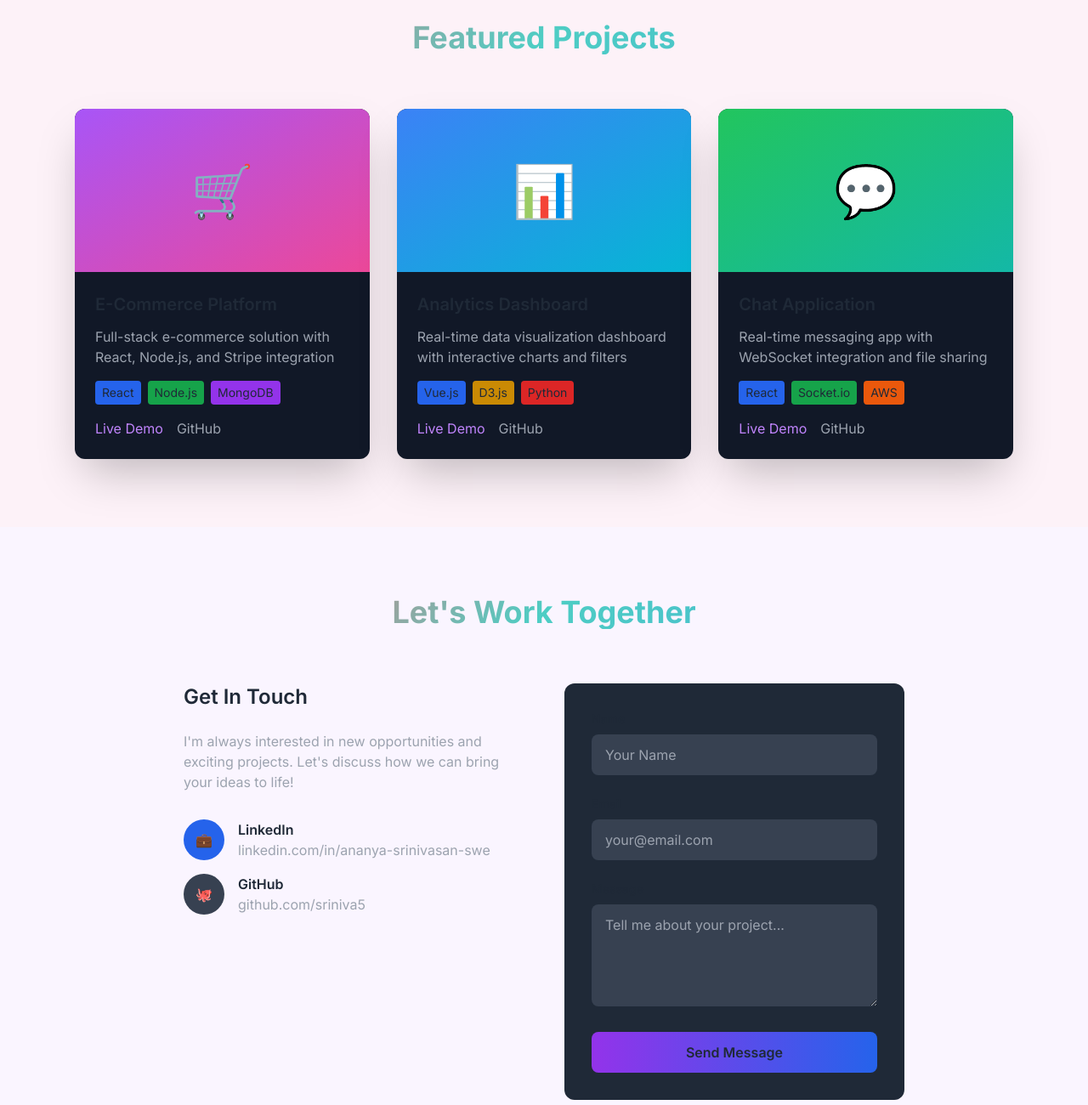
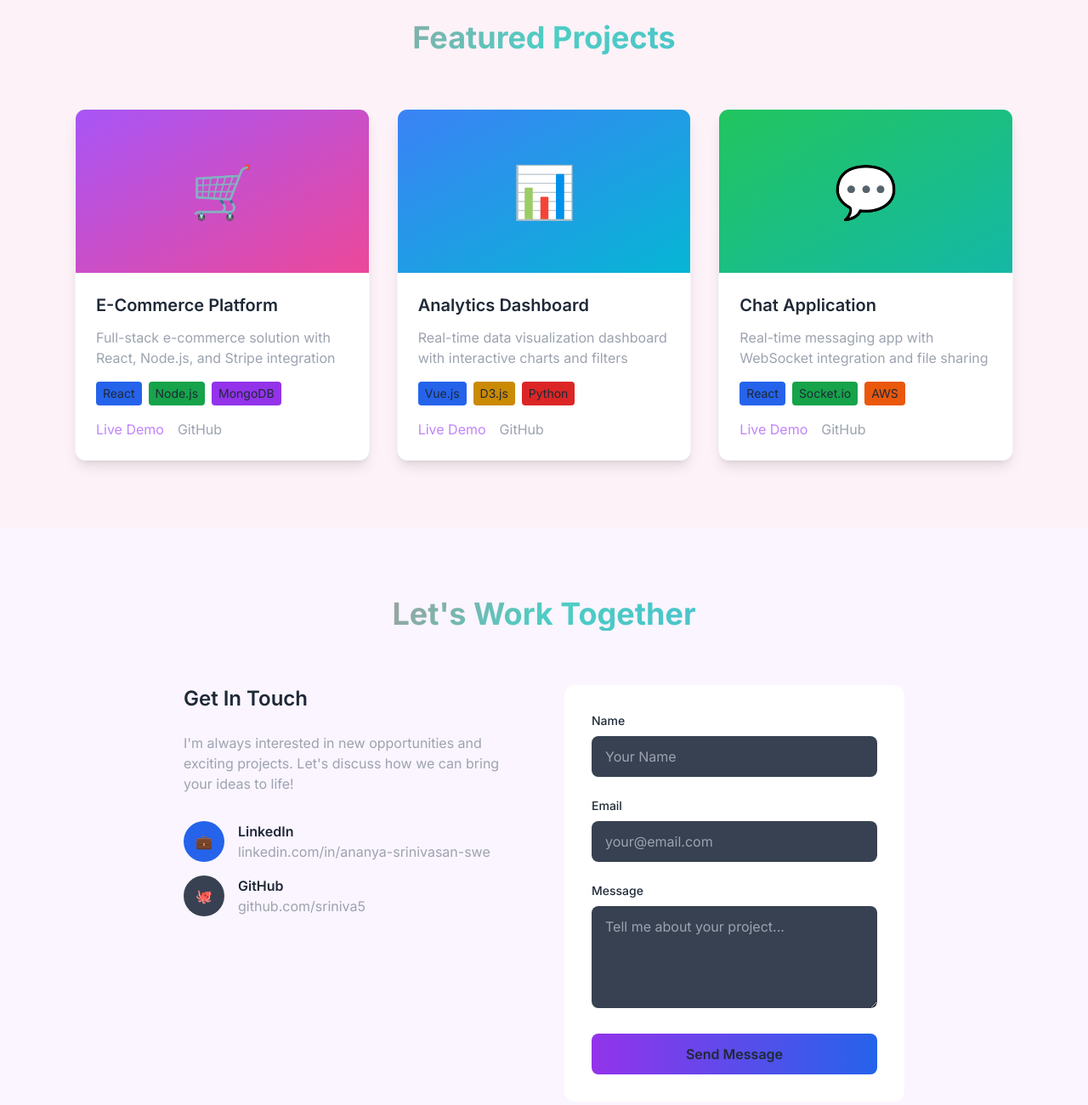
Before and after one commit to sriniva5/sriniva5.github.io, a plain HTML site: page index.html in a window 1280 px wide. Shown: the part 2220-3520 px from the top of the page at 85% size. Drawn offline with nearby package versions, Linux system fonts and the light colour scheme.

Commit message:
Update index.html

```diff
--- a/index.html
+++ b/index.html
@@ -242,7 +242,7 @@
 
             <div class="grid md:grid-cols-2 lg:grid-cols-3 gap-8">
                 <!-- Project 1 -->
-                <div class="project-card bg-gray-900 rounded-xl overflow-hidden shadow-2xl">
+                <div class="project-card bg-white rounded-xl overflow-hidden shadow-lg border border-gray-100">
                     <div class="h-48 bg-gradient-to-br from-purple-500 to-pink-500 flex items-center justify-center text-6xl">
                         🛒
                     </div>
@@ -262,7 +262,7 @@
                 </div>
 
                 <!-- Project 2 -->
-                <div class="project-card bg-gray-900 rounded-xl overflow-hidden shadow-2xl">
+                <div class="project-card bg-white rounded-xl overflow-hidden shadow-lg border border-gray-100">
                     <div class="h-48 bg-gradient-to-br from-blue-500 to-cyan-500 flex items-center justify-center text-6xl">
                         📊
                     </div>
@@ -282,7 +282,7 @@
                 </div>
 
                 <!-- Project 3 -->
-                <div class="project-card bg-gray-900 rounded-xl overflow-hidden shadow-2xl">
+                <div class="project-card bg-white rounded-xl overflow-hidden shadow-lg border border-gray-100">
                     <div class="h-48 bg-gradient-to-br from-green-500 to-teal-500 flex items-center justify-center text-6xl">
                         💬
                     </div>
@@ -336,7 +336,7 @@
                     </div>
                 </div>
 
-                <div class="bg-gray-800 p-8 rounded-xl">
+                <div class="bg-white p-8 rounded-xl">
                     <form class="space-y-6">
                         <div>
                             <label class="block text-sm font-medium mb-2">Name</label>
```
